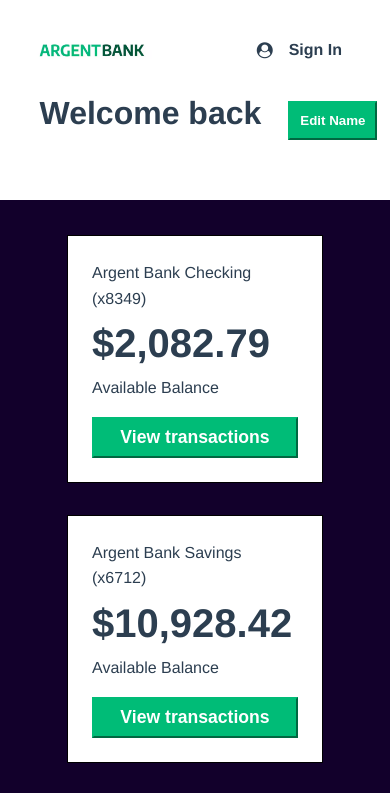
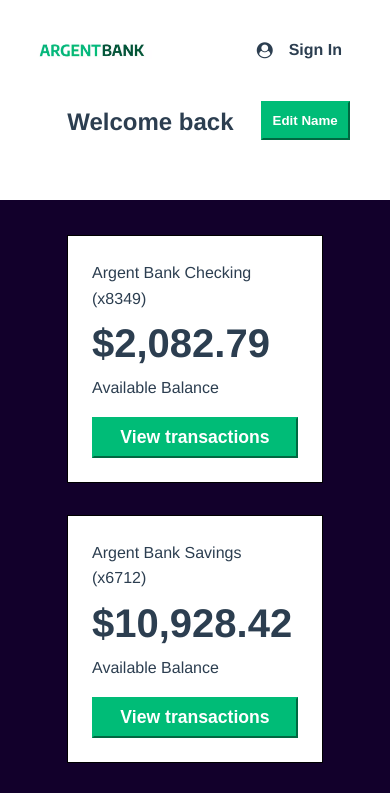
Before and after one commit to mvoisin64/frontend-p11, a React (Vite) app: page /user in a window 390 px wide. Shown: the top 793 px of the page. Built offline with nearby package versions, Linux system fonts and the light colour scheme.

Commit message:
flexbox sur les icones homepage

```diff
--- a/index.html
+++ b/index.html
@@ -7,7 +7,7 @@
     href="https://stackpath.bootstrapcdn.com/font-awesome/4.7.0/css/font-awesome.min.css"
   />
     <meta name="viewport" content="width=device-width, initial-scale=1.0" />
-    <title>Vite + React</title>
+    <title>ArgentBank</title>
   </head>
   <body>
     <div id="root"></div>
--- a/src/Components/FeatureItem/FeatureItem.css
+++ b/src/Components/FeatureItem/FeatureItem.css
@@ -8,6 +8,10 @@
   .feature-item {
     flex: 1;
     padding: 2.5rem;
+    display: flex;
+    flex-direction: column;
+    justify-content: center;
+    align-items: center;
   }
 
   .feature-item-title {
--- a/src/Components/Features/Features.jsx
+++ b/src/Components/Features/Features.jsx
@@ -5,7 +5,7 @@ const Features = () => {
         <section className="features">
             <h2 className="sr-only">Features</h2>
             <FeatureItem
-                icon="/img/icon-chat.avif"
+                icon="img/icon-chat.avif"
                 alt="Chat Icon"
                 title="You are our #1 priority"
                 description="Need to talk to a representative? You can get in touch through our 24/7 chat or through a phone call in less than 5 minutes."
--- a/src/Pages/User/User.css
+++ b/src/Pages/User/User.css
@@ -29,7 +29,7 @@
     justify-content: center;
     background-color: white;
     padding: 1rem;
-    border-radius: 8px;
+    border-radius: 0 0 8px 8px;
     display: flex;
     flex-direction: column;
   }
@@ -134,4 +134,17 @@ padding: 35px;
     .transaction-button {
       width: 200px;
     }
+
   }
+
+  @media (max-width: 480px) {
+
+    .main .headername h1 {
+      font-size: 1.5rem;
+    }
+
+    #welcomename{
+      margin: -2.5rem 27px 1rem;
+    }
+
+  }
```
